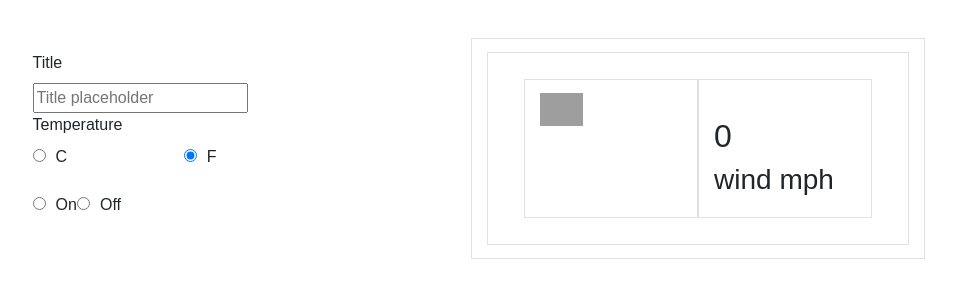
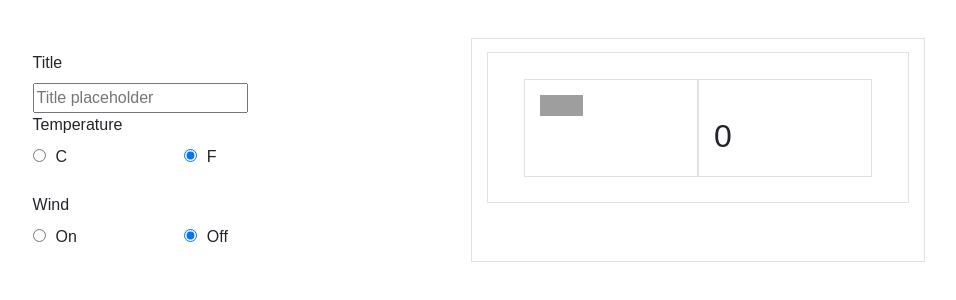
Before and after one commit to dimitri-a/testapp, a React (Create React App) app: page / in a window 1280 px wide. Shown: the top 300 px of the page, without its empty margins (78-1034 px from the left). Built offline with nearby package versions, Linux system fonts and the light colour scheme; no server answers; grey boxes are pictures that could not be loaded.

Commit message:
wind works

```diff
--- a/src/App.js
+++ b/src/App.js
@@ -9,14 +9,14 @@ class App extends Component {
 
   constructor() {
     super();
-    this.state = { degrees: 0, title: '', lat: 0, lon: 0, unitsType: 'metric', wind: '', location: '' };
+    this.state = { degrees: 0, title: '', lat: 0, lon: 0, unitsType: 'metric', wind: false,speed:0, location: '' };
   }
 
   componentDidMount() {
     this.handleTempChange();
   }
 
-  handleTempChange = (event) => {
+  handleTempChange = () => {
     //console.log(this.radio.val);
     this.setState({ 'unitsType': this.state.unitsType === 'metric' ? 'imperial' : 'metric' })
 
@@ -33,7 +33,8 @@ class App extends Component {
           this.setState({
             icon: json.weather[0].icon,
             degrees: json.main.temp,
-            wind: json.wind.speed,
+            wind: this.state.wind,
+            speed:json.wind.speed,
             location: json.main.location
           })
         });
@@ -46,20 +47,20 @@ class App extends Component {
     this.setState({ 'title': this.val.value });
   }
 
+  handleWind = () => {
+    this.setState({ 'wind': this.state.wind ? false : true });
+  }
+
   render() {
     return (
       <div class="container">
-        <div class="row list-row">
+        <div class="row">
           <div class="col-lg-5">
             <label for="title">Title</label>
             <input id="title" type="text" placeholder="Title placeholder" onChange={this.handleChange} ref={(node) => { this.val = node }} value={this.state.value} name="title" />
 
             <label for="temp">Temperature</label>
-
-
-
             <span id="tempArea" className="row">
-
               <span className='col-lg-4'>
                 <input type="radio" id="c" value="metric" onChange={this.handleTempChange} checked={this.state.unitsType === "metric"} className='spaceradio' />
                 <label for="c" className="radios">C</label>
@@ -75,15 +76,23 @@ class App extends Component {
 
 
             <br />
-            <span id="windArea">
-              <input type="radio" id="one" name="first_item" value="1" className='spaceradio' />
-              <label for="one" className="radios">On</label>
-              <input type="radio" id="one" name="first_item" value="2" className='spaceradio' />
-              <label for="two">Off</label>
+            <label for="temp">Wind</label>
+            <span id="windArea" className="row">
+              <span className='col-lg-4'>
+                <input type="radio" id="n" value="true" onChange={this.handleWind} checked={this.state.wind === true} className='spaceradio' />
+                <label for="n" className="radios">On</label>
+              </span>
+
+              <span className='col-lg-4'>
+                <input type="radio" id="o" value="false" onChange={this.handleWind} checked={this.state.wind === false} className='spaceradio' />
+                <label for="o" className="radios">Off</label>
+              </span>
+
             </span>
 
+
           </div>
-          <div class="border col-lg-5"><Widget degrees={this.state.degrees} unitsType={this.state.unitsType} title={this.state.title} icon={this.state.icon} location={this.state.location} wind={this.state.wind}></Widget></div>
+          <div class="border col-lg-5"><Widget degrees={this.state.degrees} unitsType={this.state.unitsType} title={this.state.title} icon={this.state.icon} location={this.state.location} wind={this.state.wind} speed={this.state.speed}></Widget></div>
         </div>
       </div>
     );
--- a/src/Widget.js
+++ b/src/Widget.js
@@ -1,19 +1,18 @@
 import React from 'react'
 
-export default ({ title, icon, degrees, wind, location,unitsType }) => {
+export default ({ title, icon, degrees, wind, location,unitsType,speed }) => {
  return (
         <div className="border">
-            <span>{title}</span>
-            <div class="row list-row">
+            <span>{' '}{title}</span>
+            <div class="row">
                 <div class="border col-lg-6">
                     <img src={'http://openweathermap.org/img/w/' + icon + '.png'}></img>
                 </div>
                 <div class="border col-lg-6">
-
                     <br />
                     {location}
                     <h2>{degrees}</h2>
-                    <h3>wind{wind} {unitsType==='metric'? <span>km/h</span> :<span>mph</span>}</h3>
+                    {wind && <h3>wind{speed} {unitsType==='metric'? <span>km/h</span> :<span>mph</span>}</h3>}
                 </div>
             </div>
         </div>
```
